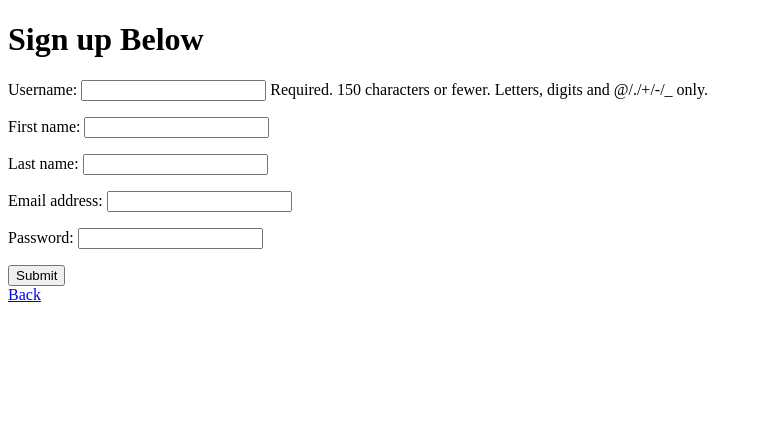
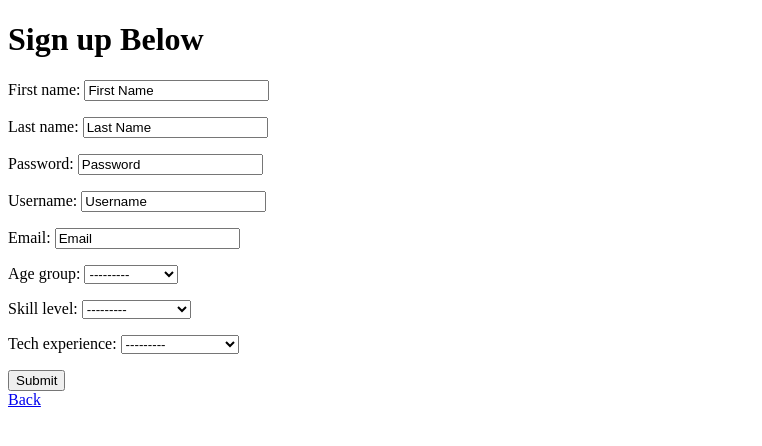
Before and after one commit to jordondoug2019/passion_project_Redo_2019, a Django app: page /signup in a window 1280 px wide. Shown: the top 446 px of the page, without its empty margins (0-762 px from the left). Run offline with Django 3.2, Linux system fonts and the light colour scheme.

Commit message:
extended user model

```diff
--- a/CitiTechProject/CitiTechApp/admin.py
+++ b/CitiTechProject/CitiTechApp/admin.py
@@ -1,6 +1,10 @@
 from django.contrib import admin
-from .models import UserChoices, Event, User
+from django.contrib.auth.admin import UserAdmin
+
+from .models import UserChoices, Event
+
 
 # Register your models here.
+
 admin.site.register(Event)
 admin.site.register(UserChoices)
--- a/CitiTechProject/CitiTechApp/forms.py
+++ b/CitiTechProject/CitiTechApp/forms.py
@@ -43,8 +43,9 @@ programming_language_choices = (
 
 class UserSignUp(ModelForm):
     class Meta:
-        model = User
-        fields = ['username', 'first_name', 'last_name', 'email', 'password']
+        model = UserChoices
+        fields = ['first_name', 'last_name', 'password', 'username', 'email', 'age_group', 'skill_level',
+                  'tech_experience']
         # age = forms.MultipleChoiceField(required=True,
         #                                 widget=forms.CheckboxSelectMultiple,
         #                                 choices=age_choices)
@@ -64,8 +65,8 @@ class UserLogin(ModelForm):
 
 class UserProfile(ModelForm):
     class Meta:
-        model = User
-        fields = ['username', 'first_name', 'last_name', 'email', 'password']
+        model = UserChoices
+        fields = ['user', 'age_group', 'skill_level', 'tech_experience']
 
 
 class ChoiceField(ModelForm):
--- a/CitiTechProject/CitiTechApp/models.py
+++ b/CitiTechProject/CitiTechApp/models.py
@@ -1,6 +1,8 @@
 from django.db import models
 from datetime import date
 from django.contrib.auth.models import User
+from django.db.models.manager import BaseManager
+from django.db.models.query import QuerySet
 from multiselectfield import MultiSelectField
 
 age_choices = (
@@ -42,6 +44,34 @@ programming_language_choices = (
 
 
 # Create your models here.
+# class UserManager(BaseManager):
+#     def create_user(self, first_name, last_name, username, password, email, age_group, skill_level, tech_experience):
+#         if not username:
+#             raise ValueError('Please Enter a Username')
+#         if not password:
+#             raise ValueError('Please Enter a Password')
+#         if not email:
+#             raise ValueError('Please Enter an Email')
+#         user = self.model(
+#             first_name=first_name,
+#             last_name=last_name,
+#             username=username,
+#             password=password,
+#             email=email,
+#             age_group=age_group,
+#             skill_level=skill_level,
+#             tech_experience=tech_experience
+#
+#         )
+#         user.set_password = password
+#         user.is_valid = True
+#         user.save(using=self._db)
+#         return user
+#
+#     def filter(self, status):
+#         return self.filter(status=self.model.STATUS_POST_COMPLETE)
+
+
 class Event(models.Model):
     event_name = models.CharField(max_length=600)
     location = models.CharField(max_length=600)
@@ -61,9 +91,24 @@ class Event(models.Model):
 
 
 class UserChoices(models.Model):
-    age_group = MultiSelectField(choices=age_choices, null=True, blank=True)
-    skill_level = MultiSelectField(choices=skill_choices, null=True, blank=True)
-    tech_experience = MultiSelectField(choices=tech_experience_choices, null=True, blank=True)
+    user = models.OneToOneField(User, on_delete=models.CASCADE, null=True)
+    first_name = models.CharField(max_length=20, default='First Name', blank=False)
+    last_name = models.CharField(max_length=20, default='Last Name', blank=False)
+    password = models.CharField(max_length=20, unique=True, default='Password', blank=False)
+    username = models.CharField(max_length=20, unique=True, default='Username', blank=False)
+    email = models.EmailField(max_length=150, default='Email', blank=False)
+    age_group = MultiSelectField(choices=age_choices, null=True, blank=False)
+    skill_level = MultiSelectField(choices=skill_choices, null=True, blank=False)
+    tech_experience = MultiSelectField(choices=tech_experience_choices, null=True, blank=False)
+    #
+    # objects = UserManager()
+
+
+# is_anonymous = models.BooleanField(default=False)
+# is_authenticated = models.BooleanField(default=False)
+#
+# USERNAME_FIELD = 'username'
+# REQUIRED_FIELDS = ['username', 'email', 'password']
 
 
 class EventSelection(models.Model):
--- a/CitiTechProject/CitiTechApp/templates/CitiTechApp/home.html
+++ b/CitiTechProject/CitiTechApp/templates/CitiTechApp/home.html
@@ -10,7 +10,7 @@
 
     {%csrf_token%}
     {{homeChoices.as_p}}
-    <button>Submit</button>
+    <button id="btn">Submit</button>
 </form>
 <div id="allEvents">
     <h3 id="events">{{allEvents}}</h3>
--- a/CitiTechProject/CitiTechApp/views.py
+++ b/CitiTechProject/CitiTechApp/views.py
@@ -26,11 +26,14 @@ def signup(request):
     if request.method == 'POST':
         user_signup = UserSignUp(request.POST or None)
         if user_signup.is_valid():
-            user_signup = User.objects.create_user(first_name=request.POST['first_name'],
-                                                   last_name=request.POST['last_name'],
-                                                   username=request.POST['username'],
-                                                   email=request.POST['email'],
-                                                   password=request.POST['password'])
+            user_signup = UserChoices.objects.create_user(first_name=request.POST['first_name'],
+                                                          last_name=request.POST['last_name'],
+                                                          username=request.POST['username'],
+                                                          email=request.POST['email'],
+                                                          password=request.POST['password'],
+                                                          age_group=request.POST['age_group'],
+                                                          skill_level=request.POST['skill_level'],
+                                                          tech_experience=request.POST['tech_experience'])
             login(request, user_signup)
             return redirect('home')
         else:
```
Also changed, not shown: CitiTechProject/CitiTechApp/static/CitiTechApp/js/home.js (+4 -4 lines), CitiTechProject/CitiTechApp/migrations/0006_userchoices_user.py (added), CitiTechProject/CitiTechApp/migrations/0007_auto_20191226_1607.py (added), CitiTechProject/CitiTechProject/settings.py (line endings or trailing spaces), CitiTechProject/db.sqlite3.
